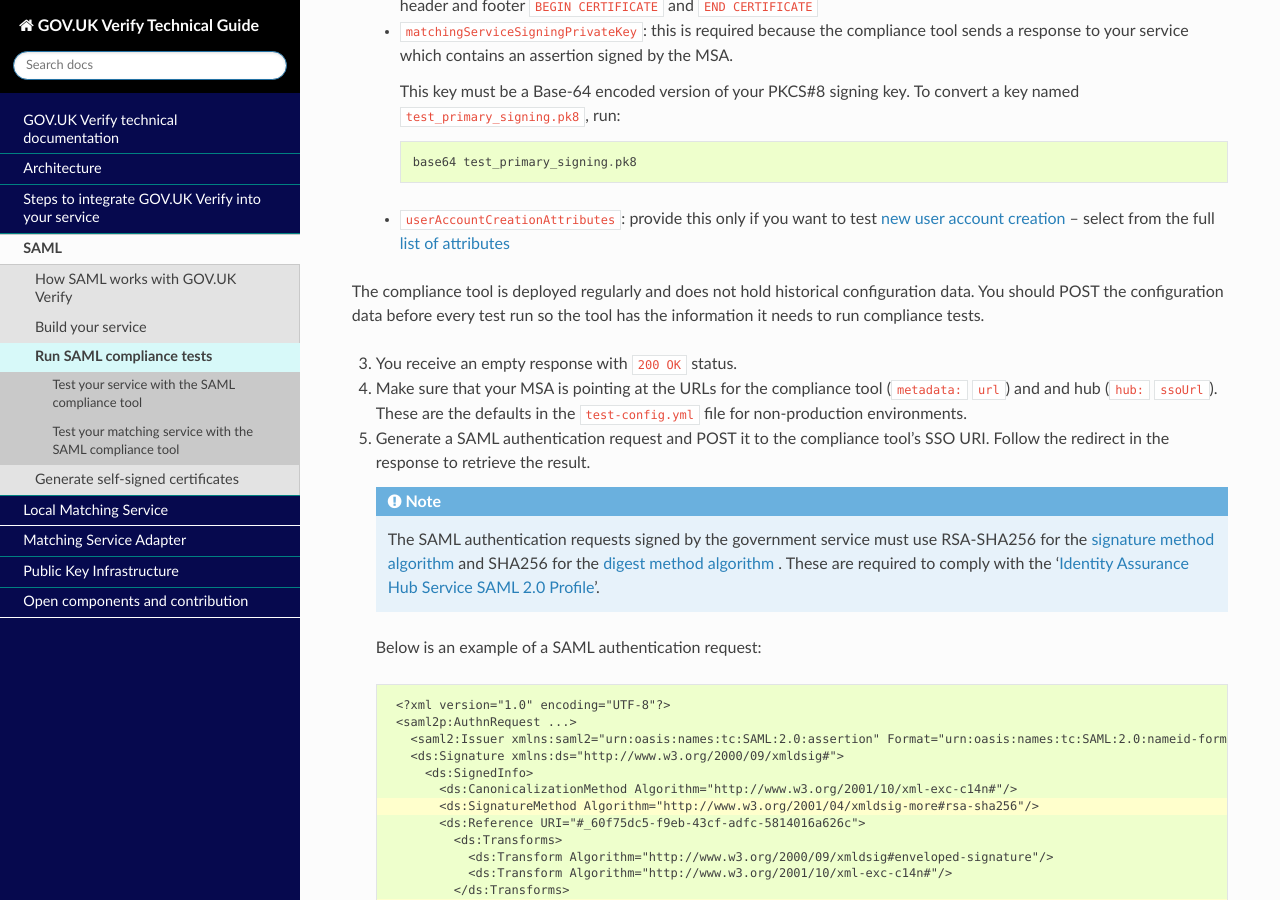
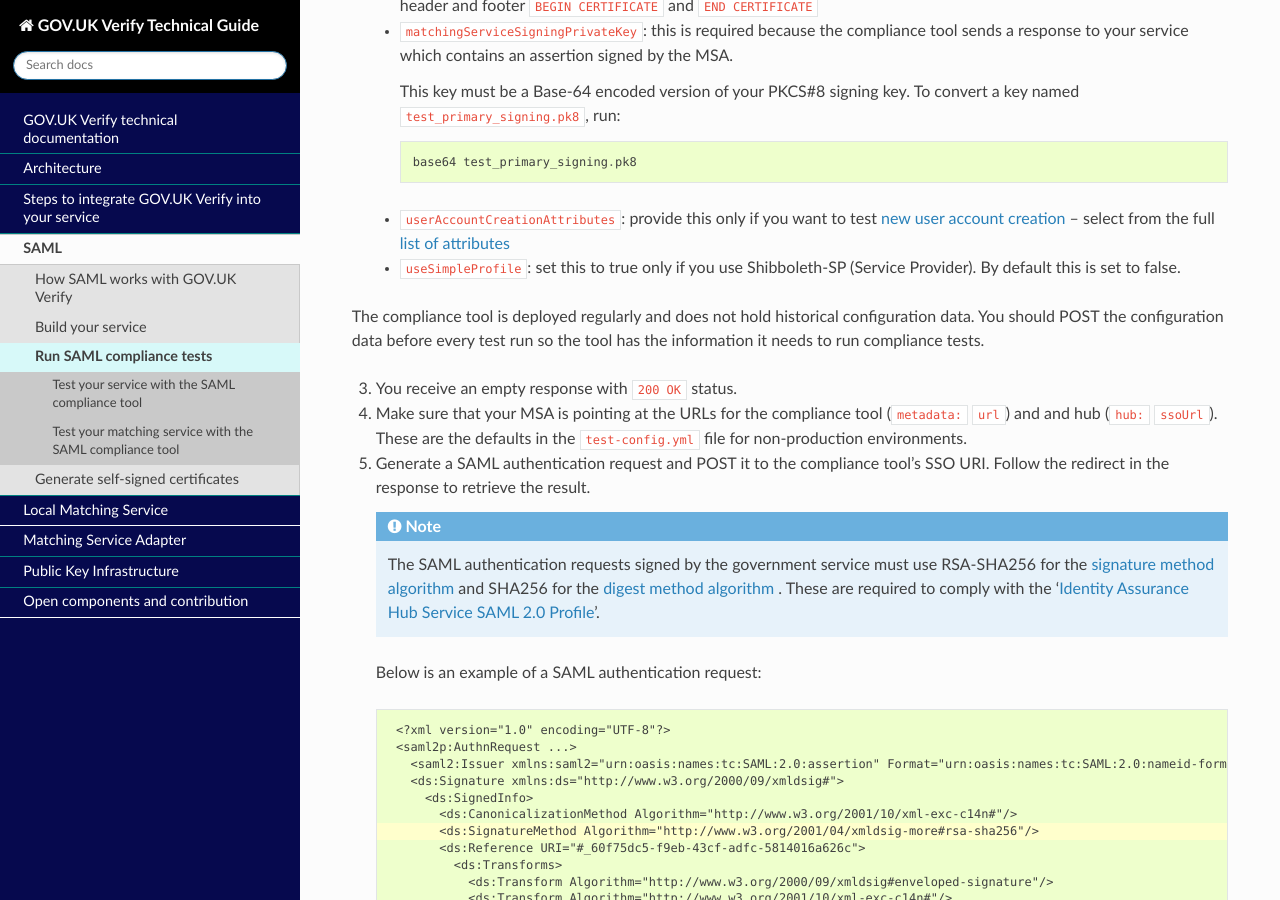
Before and after one commit to alphagov/rp-onboarding-tech-docs, a Sphinx documentation site: the page built from source/pages/saml/samlComplianceTool.rst, in a window 1280 px wide and 900 px high, scrolled down 1257 px. Built offline with Sphinx 7.4.7 and the Read the Docs theme 2.0.0, drawn with Linux system fonts in a browser that asks for light colours; nearby versions of some CDN libraries; pages that are not in the unit, such as notebooks, are missing from menus; comment, search, counter and statistics services are not loaded.

Commit message:
TT-1796: Adding info about optional property 'useSimpleProfile' that can be set when using compliance tool

```diff
--- a/source/pages/saml/samlComplianceTool.rst
+++ b/source/pages/saml/samlComplianceTool.rst
@@ -66,6 +66,8 @@ To use the compliance tool:
 
 
   * ``userAccountCreationAttributes``: provide this only if you want to test :ref:`new user account creation <ms_cua>` – select from the full :ref:`list of attributes <list_cua_attributes>`
+
+  * ``useSimpleProfile``: set this to true only if you use Shibboleth-SP (Service Provider). By default this is set to false.
 
 The compliance tool is deployed regularly and does not hold historical configuration data. You should POST the configuration data before every test run so the tool has the information it needs to run compliance tests.
 
```
Also changed, not shown: 1 other file.
